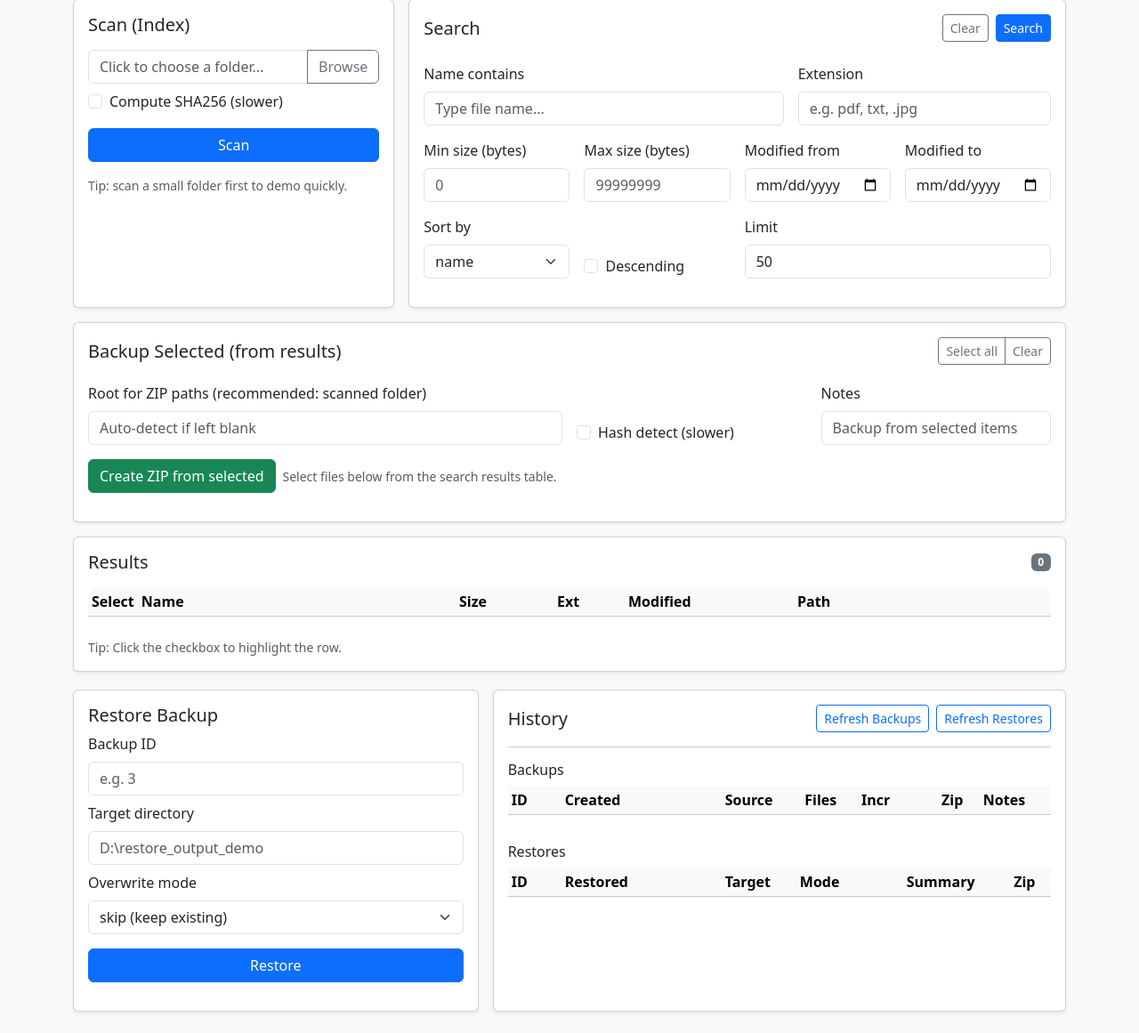
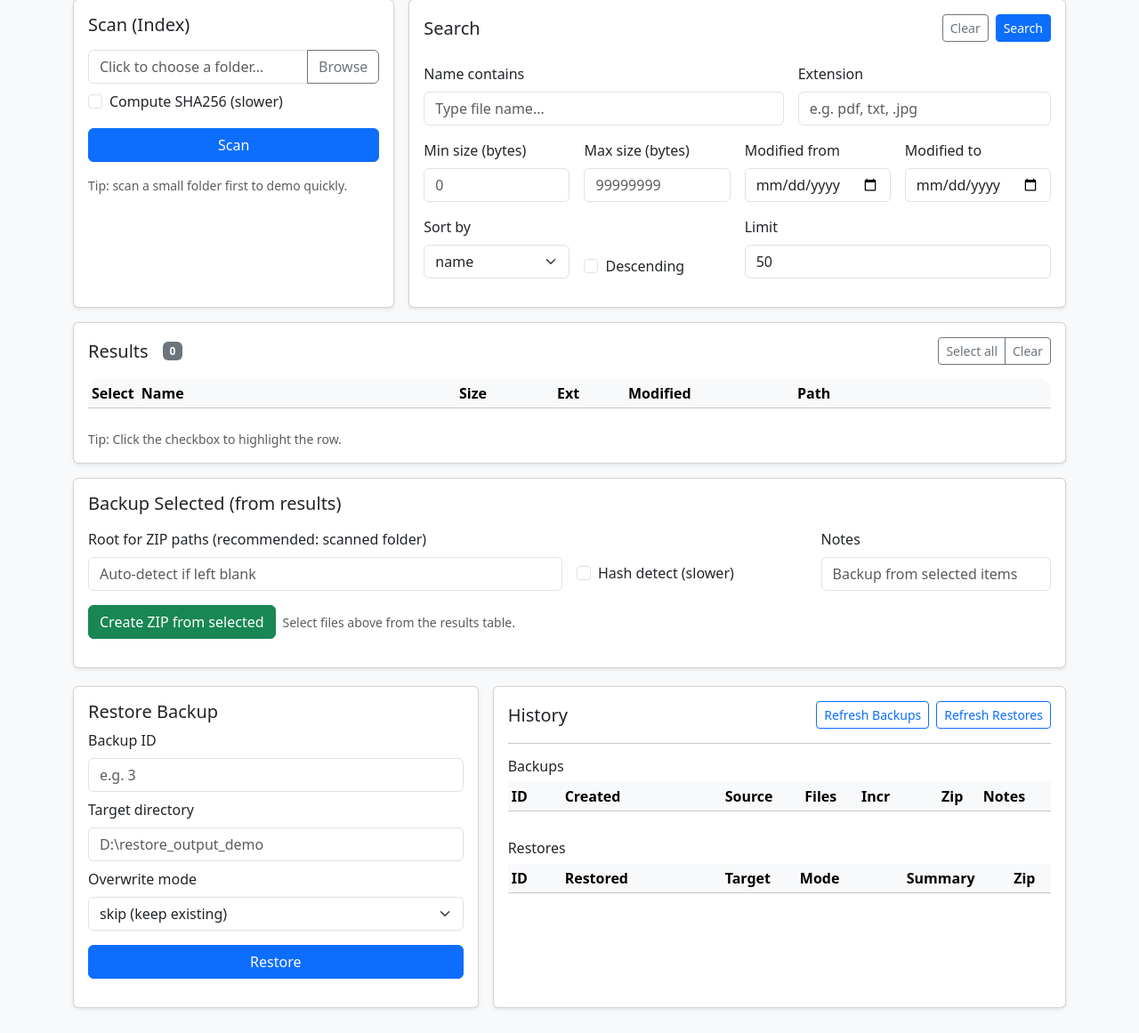
Before and after one commit to kkrishpinjani/search-and-backup-utility-system, a Flask app: page / in a window 1280 px wide. Shown: the part 81-1242 px from the top of the page at 89% size. After the commit the page ends 1215 px from the top, so only its background shows below. Run offline with Flask 3, Linux system fonts and the light colour scheme; data that the repository does not hold is empty.

Commit message:
Update index.html
Realign

```diff
--- a/templates/index.html
+++ b/templates/index.html
@@ -124,53 +124,18 @@
     </div>
 
     <!-- Backup Selected -->
-    <div class="card shadow-sm mt-3">
+<div class="card shadow-sm mt-3">
       <div class="card-body">
-        <div class="d-flex flex-wrap align-items-center justify-content-between gap-2">
-          <h5 class="card-title mb-0">Backup Selected (from results)</h5>
+        <div class="d-flex align-items-center justify-content-between">
+          <div class="d-flex align-items-center gap-3">
+            <h5 class="card-title mb-0">Results</h5>
+            <span class="badge text-bg-secondary" id="resultCount">0</span>
+          </div>
 
           <div class="btn-group">
             <button class="btn btn-outline-secondary btn-sm" onclick="selectAllResults(true)">Select all</button>
             <button class="btn btn-outline-secondary btn-sm" onclick="selectAllResults(false)">Clear</button>
           </div>
-        </div>
-
-        <div class="row g-3 mt-1">
-          <div class="col-12 col-lg-6">
-            <label class="form-label">Root for ZIP paths (recommended: scanned folder)</label>
-            <input class="form-control" id="selRoot" placeholder="Auto-detect if left blank" />
-          </div>
-
-          <div class="col-12 col-lg-3 d-flex align-items-end">
-            <div class="form-check">
-              <input class="form-check-input" type="checkbox" id="selHash">
-              <label class="form-check-label">Hash detect (slower)</label>
-            </div>
-          </div>
-
-          <div class="col-12 col-lg-3">
-            <label class="form-label">Notes</label>
-            <input class="form-control" id="selNotes" placeholder="Backup from selected items" />
-          </div>
-        </div>
-
-        <div class="d-flex flex-wrap gap-2 mt-3">
-          <button class="btn btn-success" onclick="backupSelected()">Create ZIP from selected</button>
-          <span class="text-muted small align-self-center">
-            Select files below from the search results table.
-          </span>
-        </div>
-
-        <div id="selOut" class="mt-3"></div>
-      </div>
-    </div>
-
-    <!-- Results table -->
-    <div class="card shadow-sm mt-3">
-      <div class="card-body">
-        <div class="d-flex align-items-center justify-content-between">
-          <h5 class="card-title mb-0">Results</h5>
-          <span class="badge text-bg-secondary" id="resultCount">0</span>
         </div>
 
         <div class="table-responsive mt-3 tableWrap">
@@ -192,6 +157,40 @@
         <div class="small text-muted mt-2">
           Tip: Click the checkbox to highlight the row.
         </div>
+      </div>
+    </div>
+
+    <div class="card shadow-sm mt-3">
+      <div class="card-body">
+        <h5 class="card-title mb-3">Backup Selected (from results)</h5>
+
+        <div class="row g-3">
+          <div class="col-12 col-lg-6">
+            <label class="form-label">Root for ZIP paths (recommended: scanned folder)</label>
+            <input class="form-control" id="selRoot" placeholder="Auto-detect if left blank" />
+          </div>
+
+          <div class="col-12 col-lg-3 d-flex align-items-end">
+            <div class="form-check mb-2">
+              <input class="form-check-input" type="checkbox" id="selHash">
+              <label class="form-check-label">Hash detect (slower)</label>
+            </div>
+          </div>
+
+          <div class="col-12 col-lg-3">
+            <label class="form-label">Notes</label>
+            <input class="form-control" id="selNotes" placeholder="Backup from selected items" />
+          </div>
+        </div>
+
+        <div class="d-flex flex-wrap gap-2 mt-3">
+          <button class="btn btn-success" onclick="backupSelected()">Create ZIP from selected</button>
+          <span class="text-muted small align-self-center">
+            Select files above from the results table.
+          </span>
+        </div>
+
+        <div id="selOut" class="mt-3"></div>
       </div>
     </div>
 
```
